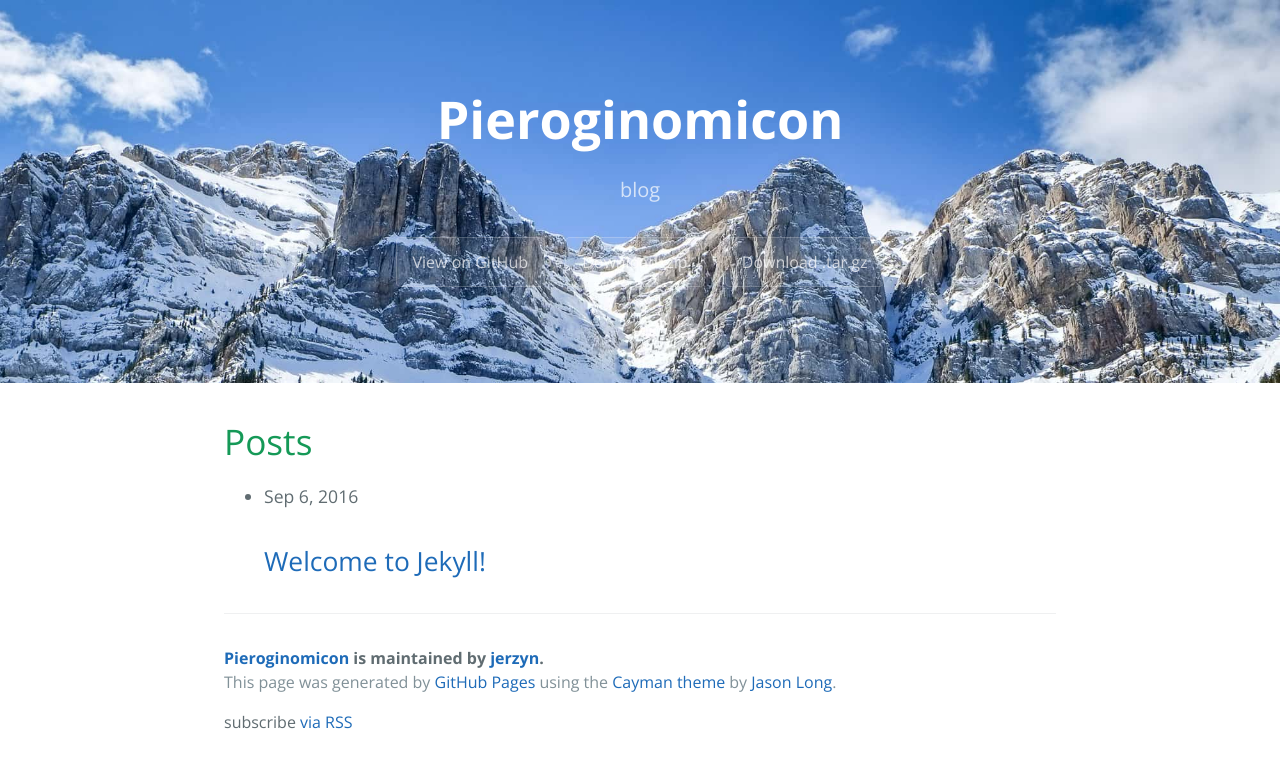
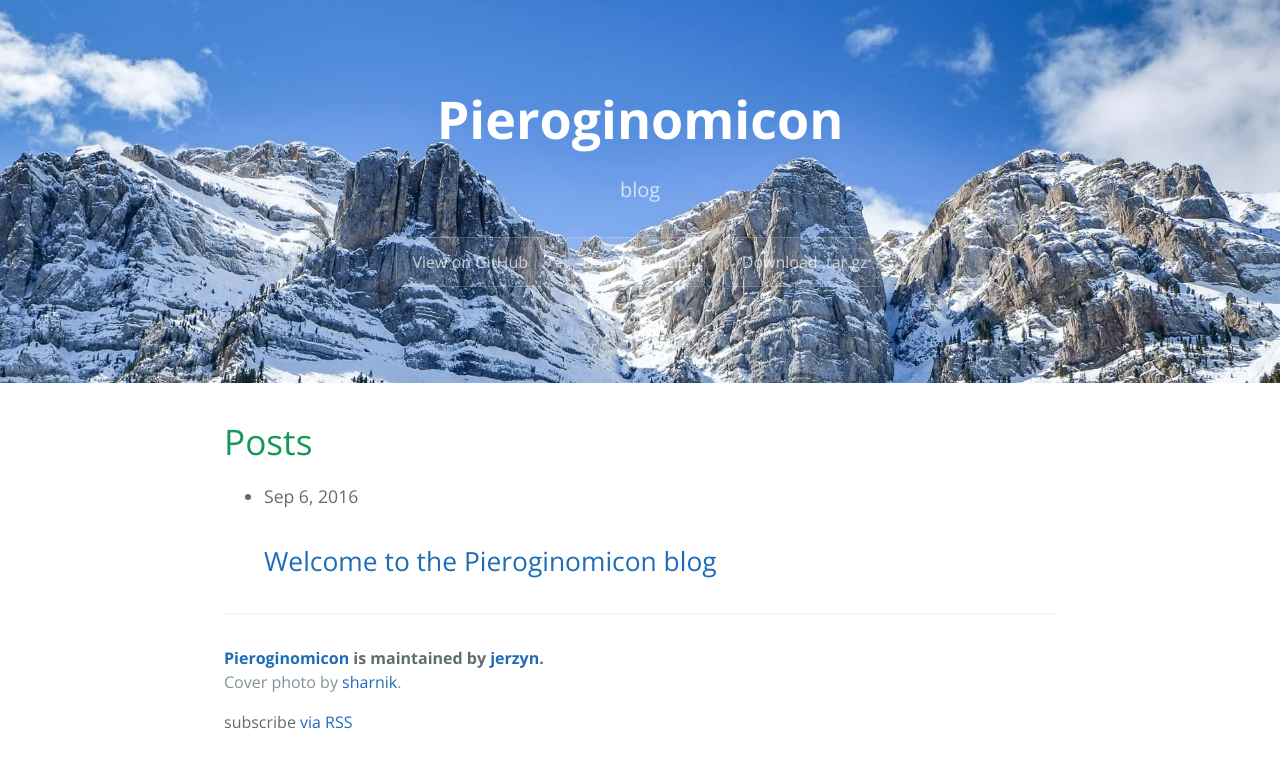
Before and after one commit to jerzyn/pieroginomicon, a Jekyll site: the page built from index.html, in a window 1280 px wide. Shown: the top 768 px of the page. Built offline with Jekyll 4.4.1, drawn with Linux system fonts in a browser that asks for light colours.

Commit message:
Create the first blog post

```diff
--- a/_layouts/main.html
+++ b/_layouts/main.html
@@ -25,7 +25,7 @@
       <footer class="site-footer">
         <span class="site-footer-owner"><a href="https://github.com/jerzyn/pieroginomicon">Pieroginomicon</a> is maintained by <a href="https://github.com/jerzyn">jerzyn</a>.</span>
 
-        <span class="site-footer-credits">This page was generated by <a href="https://pages.github.com">GitHub Pages</a> using the <a href="https://github.com/jasonlong/cayman-theme">Cayman theme</a> by <a href="https://twitter.com/jasonlong">Jason Long</a>.</span>
+        <span class="site-footer-credits">Cover photo by <a href="https://github.com/sharnik">sharnik</a>.</span>
         <p class="rss-subscribe">subscribe <a href="{{ "/feed.xml" | prepend: site.baseurl }}">via RSS</a></p>
       </footer>
     </section>
--- a/_layouts/posts.html
+++ b/_layouts/posts.html
@@ -21,7 +21,7 @@
       <footer class="site-footer">
         <span class="site-footer-owner"><a href="https://github.com/jerzyn/pieroginomicon">Pieroginomicon</a> is maintained by <a href="https://github.com/jerzyn">jerzyn</a>.</span>
 
-        <span class="site-footer-credits">This page was generated by <a href="https://pages.github.com">GitHub Pages</a> using the <a href="https://github.com/jasonlong/cayman-theme">Cayman theme</a> by <a href="https://twitter.com/jasonlong">Jason Long</a>.</span>
+        <span class="site-footer-credits">Cover photo by <a href="https://github.com/sharnik">sharnik</a>.</span>
         <p class="rss-subscribe">subscribe <a href="{{ "/feed.xml" | prepend: site.baseurl }}">via RSS</a></p>
       </footer>
     </section>
--- a/stylesheets/stylesheet.css
+++ b/stylesheets/stylesheet.css
@@ -61,7 +61,8 @@
   background-size: cover; }
 
 .page-header.post {
-    padding: 1em 0
+    padding: 1em 0;
+    background-position-y: 18%;
   }
 
 @media screen and (min-width: 64em) {
```
Also changed, not shown: _posts/2016-09-06-Welconme-to-Pieroginomicon.markdown (added, +12 -0 lines), _posts/2016-09-06-welcome-to-jekyll.markdown (deleted, +0 -25 lines).
